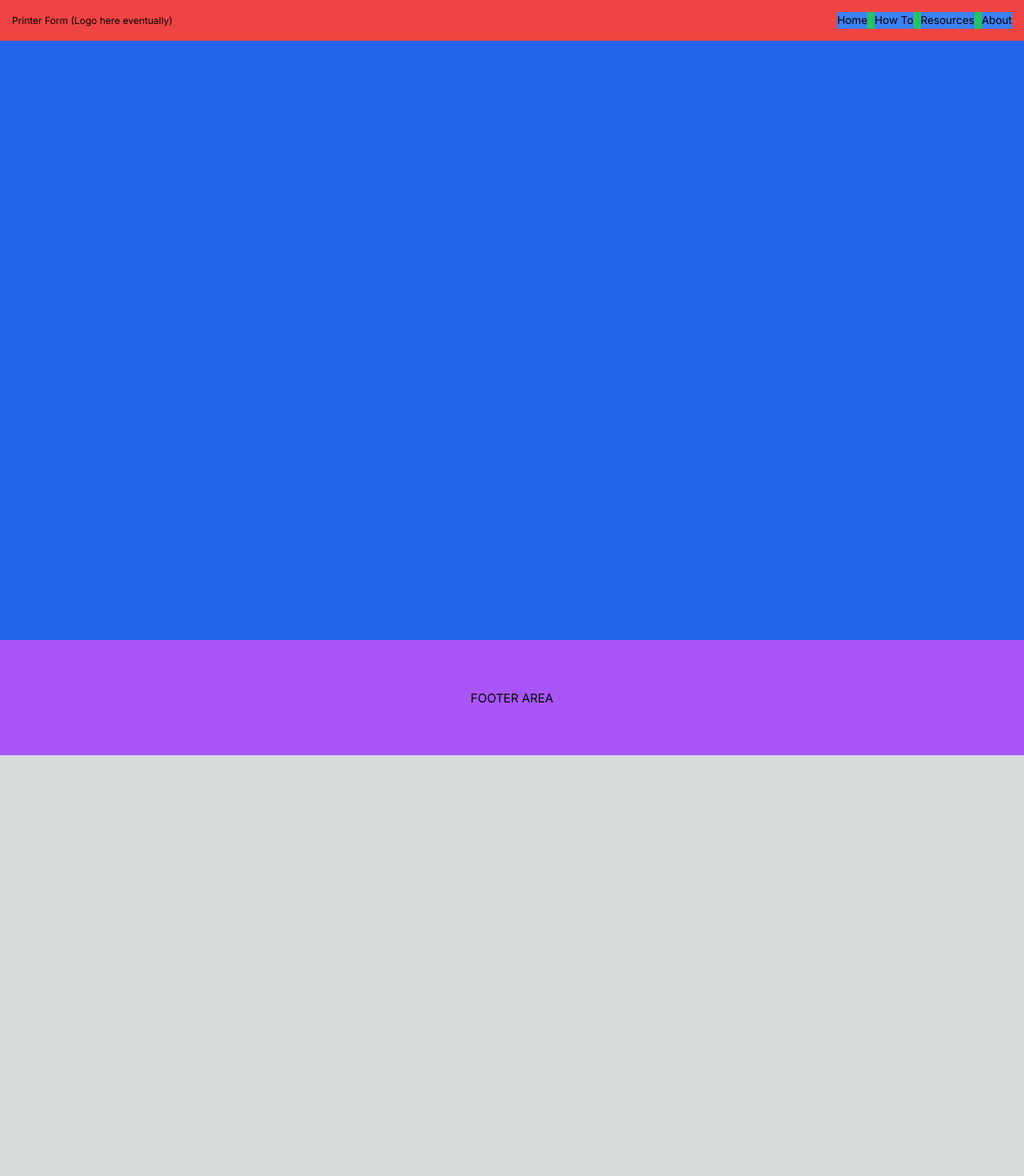
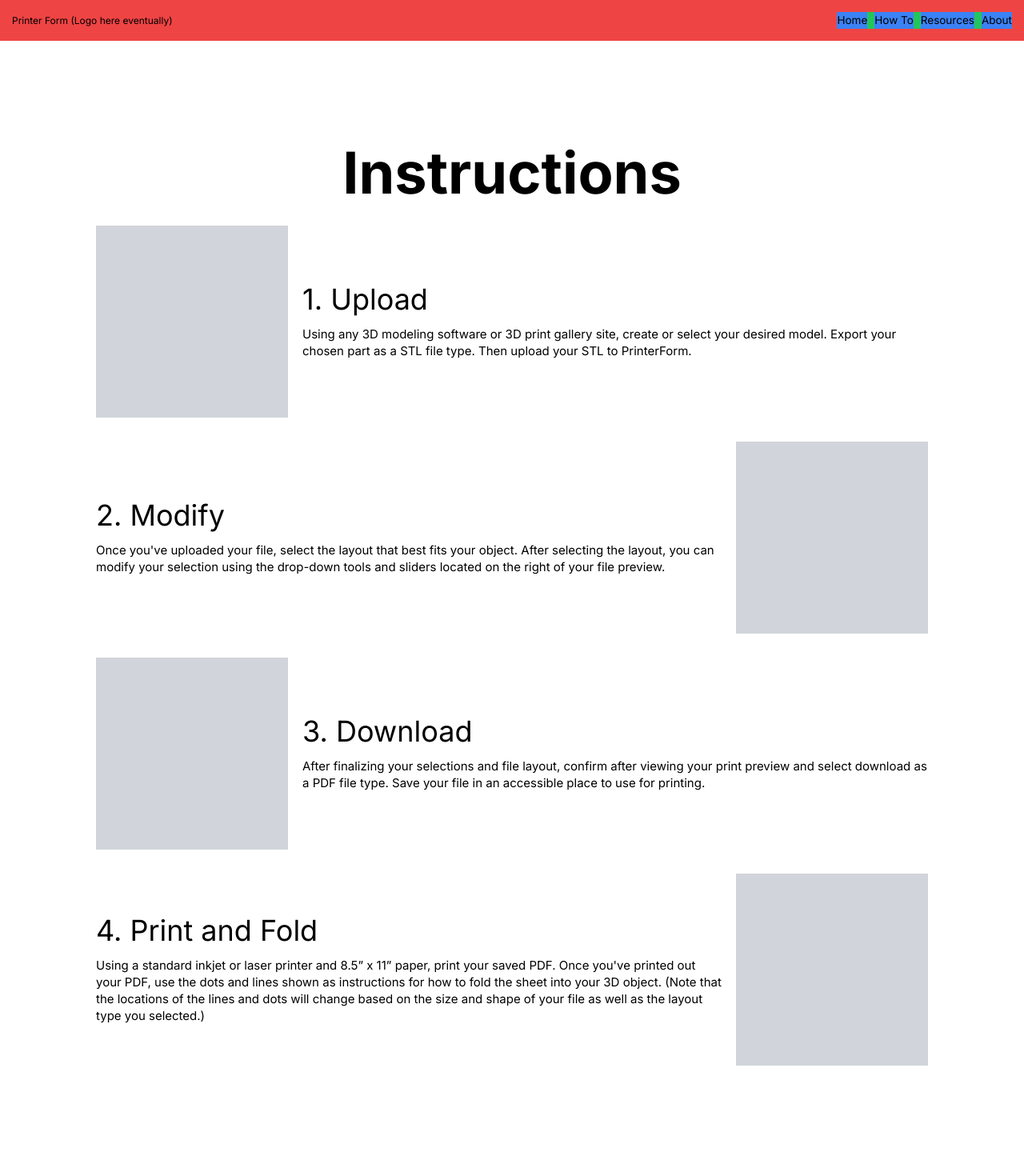
Before and after one commit to bondlegend0110/printerForm1.0, a Next.js app in the folder printerform/: page /how-to in a window 1280 px wide. Shown: the top 1470 px of the page at 80% size. Before the commit the page ends 944 px from the top, so only its background shows below. Built offline with nearby package versions, Linux system fonts and the light colour scheme.

Commit message:
how to new layout

```diff
--- a/printerform/src/app/globals.css
+++ b/printerform/src/app/globals.css
@@ -1,4 +1,4 @@
-@tailwind base;
+/* @tailwind base;
 @tailwind components;
 @tailwind utilities;
 
@@ -46,4 +46,60 @@ body {
   h3, h4, h5 {
     @apply text-base;
   }
+} */
+/* Tailwind base imports */
+@tailwind base;
+@tailwind components;
+@tailwind utilities;
+
+/* Define color schemes */
+:root {
+  --foreground-rgb: 0, 0, 0;
+  --background-start-rgb: 214, 219, 220;
+  --background-end-rgb: 255, 255, 255;
 }
+
+@media (prefers-color-scheme: dark) {
+  :root {
+    --foreground-rgb: 255, 255, 255;
+    --background-start-rgb: 0, 0, 0;
+    --background-end-rgb: 0, 0, 0;
+  }
+}
+
+/* Global body styles for light and dark mode */
+body {
+  color: rgb(var(--foreground-rgb));
+  background: linear-gradient(
+      to bottom,
+      transparent,
+      rgb(var(--background-end-rgb))
+    )
+    rgb(var(--background-start-rgb));
+}
+
+/* Utility classes */
+@layer utilities {
+  /* Text wrapping and balance */
+  .text-balance {
+    text-wrap: balance;
+  }
+
+  /* Adjusting base HTML text size */
+  html {
+    @apply text-xs;
+  }
+
+  /* Styling headers */
+  h1 {
+    @apply text-xl;
+  }
+
+  h2 {
+    @apply text-lg;
+  }
+
+  h3, h4, h5 {
+    @apply text-base;
+  }
+}
--- a/printerform/src/app/how-to/page.tsx
+++ b/printerform/src/app/how-to/page.tsx
@@ -1,9 +1,69 @@
+import React from "react";
+
 const HowTo = () => {
-    return (
-        <div className="min-h-screen w-full bg-blue-600">
+  return (
+    <div className="min-h-screen w-full bg-white p-40">
+      <h1 className="text-8xl font-bold mt-20 mb-10 text-center text-balance">
+        Instructions
+      </h1>
 
+      {/* Step 1: Upload */}
+      <div className="mb-10 flex items-center space-x-6">
+        <div className="w-80 h-80 bg-gray-300 flex-shrink-0"></div>
+        <div>
+          <h2 className="text-5xl mb-5">1. Upload</h2>
+          <p className="text-xl">
+            Using any 3D modeling software or 3D print gallery site, create or
+            select your desired model. Export your chosen part as a STL file
+            type. Then upload your STL to PrinterForm.
+          </p>
         </div>
-    );
+      </div>
+
+      {/* Step 2: Modify */}
+      <div className="mb-10 flex items-center space-x-6">
+        <div>
+          <h2 className="text-5xl mb-5">2. Modify</h2>
+          <p className="text-xl">
+            Once you've uploaded your file, select the layout that best fits
+            your object. After selecting the layout, you can modify your
+            selection using the drop-down tools and sliders located on the right
+            of your file preview.
+          </p>
+        </div>
+        <div className="w-80 h-80 bg-gray-300 flex-shrink-0"></div>
+      </div>
+
+      {/* Step 3: Download */}
+      <div className="mb-10 flex items-center space-x-6">
+        <div className="w-80 h-80 bg-gray-300 flex-shrink-0"></div>
+        <div>
+          <h2 className="text-5xl mb-5">3. Download</h2>
+          <p className="text-xl">
+            After finalizing your selections and file layout, confirm after
+            viewing your print preview and select download as a PDF file type.
+            Save your file in an accessible place to use for printing.
+          </p>
+        </div>
+      </div>
+
+      {/* Step 4: Print and Fold */}
+      <div className="mb-10 flex items-center space-x-6">
+        <div>
+          <h2 className="text-5xl mb-5">4. Print and Fold</h2>
+          <p className="text-xl">
+            Using a standard inkjet or laser printer and 8.5” x 11” paper, print
+            your saved PDF. Once you've printed out your PDF, use the dots and
+            lines shown as instructions for how to fold the sheet into your 3D
+            object. (Note that the locations of the lines and dots will change
+            based on the size and shape of your file as well as the layout type
+            you selected.)
+          </p>
+        </div>
+        <div className="w-80 h-80 bg-gray-300 flex-shrink-0"></div>
+      </div>
+    </div>
+  );
 };
 
 export default HowTo;
```
